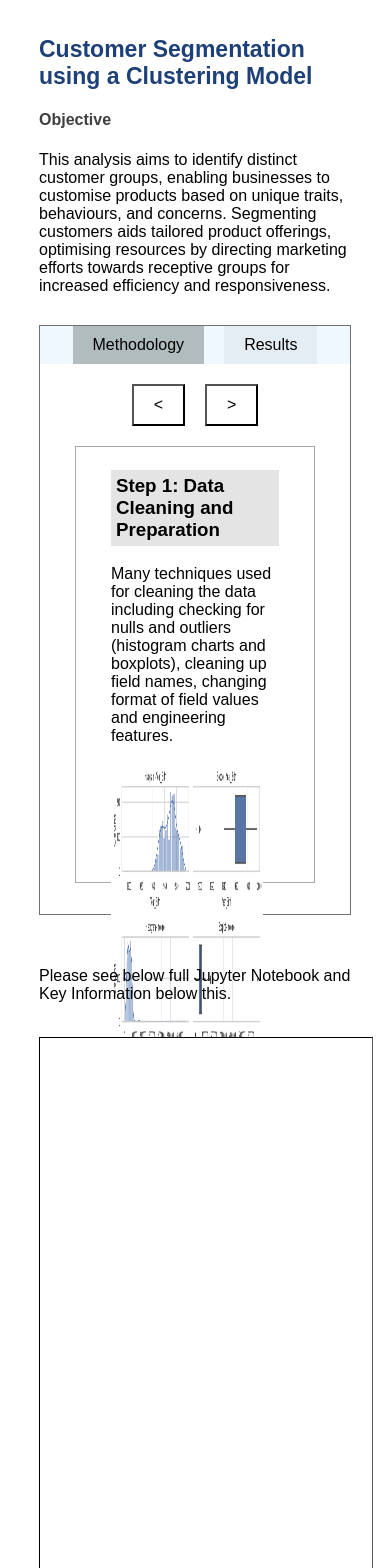
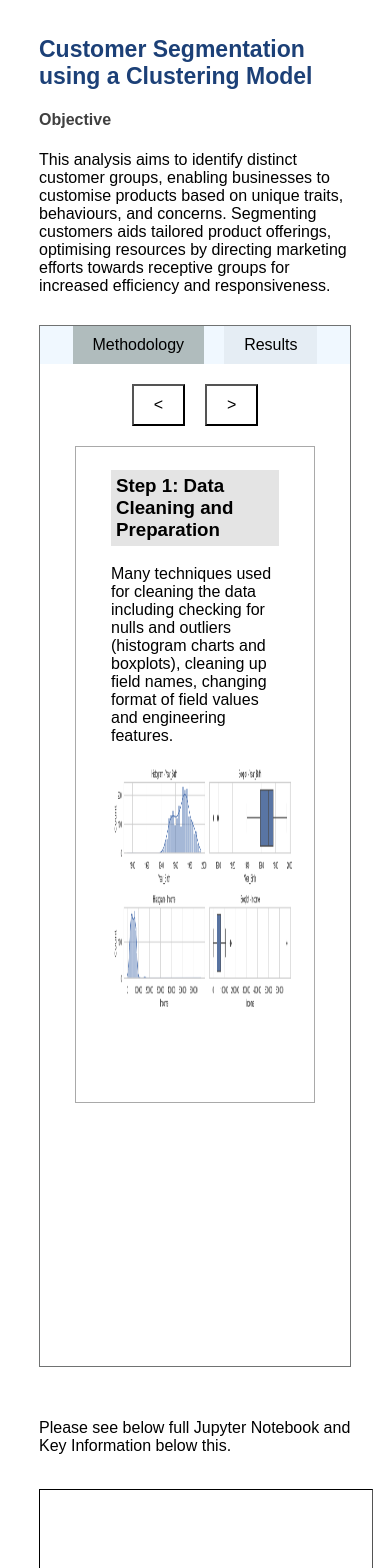
Before and after one commit to milbot1992/data-projects, a React (Vite) app: page /clusteranalysis in a window 390 px wide. Shown: the top 1568 px of the page. Built offline with nearby package versions, Linux system fonts and the light colour scheme.

Commit message:
updated for mobile view on cluster page

```diff
--- a/Styling/ProjectPages.css
+++ b/Styling/ProjectPages.css
@@ -171,6 +171,7 @@ p {
         height: 400px;
         margin-top:-20px
     }
+
 }
 
 @media only screen and (max-width: 1200px) {
@@ -182,6 +183,14 @@ p {
 @media only screen and (max-width: 1100px) {
     .bar-chart-container {
         width:700px
+    }
+
+    .segment-window{
+        height: 620px
+    }
+
+    .key-step{
+        height: 460px
     }
 }
 
@@ -202,6 +211,21 @@ p {
         height: 400px;
         overflow:hidden
     }
+
+    .histogram-image{
+        height: 250px;
+        width: 90%
+    }
+
+    .normal-image{
+        height: 300px;
+        width: 95%
+    }
+
+    .boxplot-image{
+        height: 180px;
+        width: 95%
+    }
 }
 
 @media only screen and (max-width: 800px) {
@@ -210,11 +234,20 @@ p {
     }
 
     .cluster-grid {
-        grid-template-columns: repeat(1, 1fr);
+        grid-template-columns: repeat(2, 1fr);
     }
+
 
     .customer-seg-img {
         width: 70%
+    }
+
+    .segment-window{
+        height: 880px
+    }
+
+    .key-step{
+        height: 560px
     }
 
     .LE-img {
@@ -262,6 +295,15 @@ p {
     .bar-chart-container {
         width:400px
     }
+
+    .segment-window{
+        height: 910px
+    }
+
+    .key-step{
+        height: 560px
+    }
+
 }
 
 @media only screen and (max-width: 600px) {
@@ -270,3 +312,13 @@ p {
         margin-left:-10px
     }
 }
+
+@media only screen and (max-width: 500px) {
+    .segment-window{
+        height: 1040px
+    }
+
+    .key-step{
+        height: 650px
+    }
+}
```
